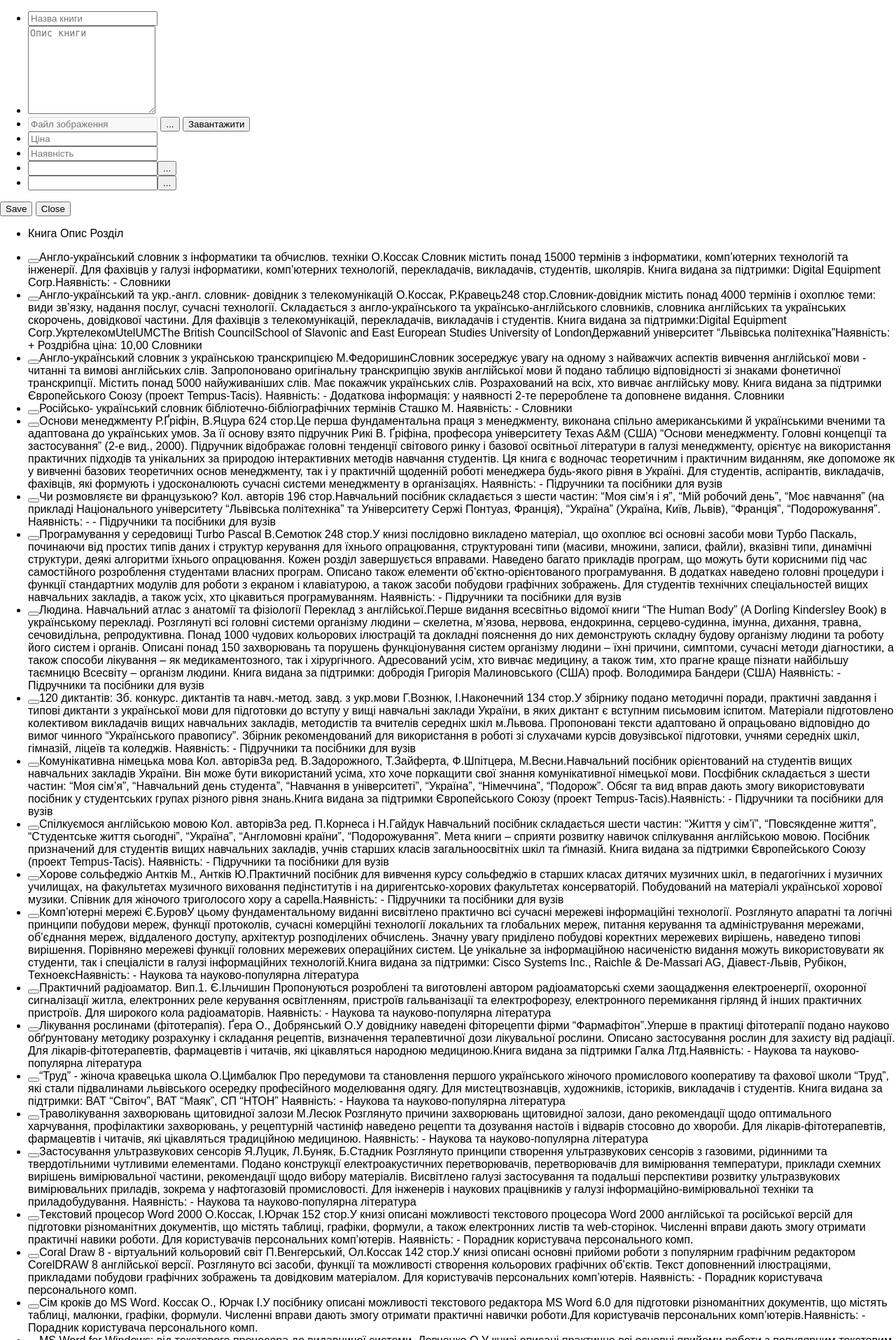
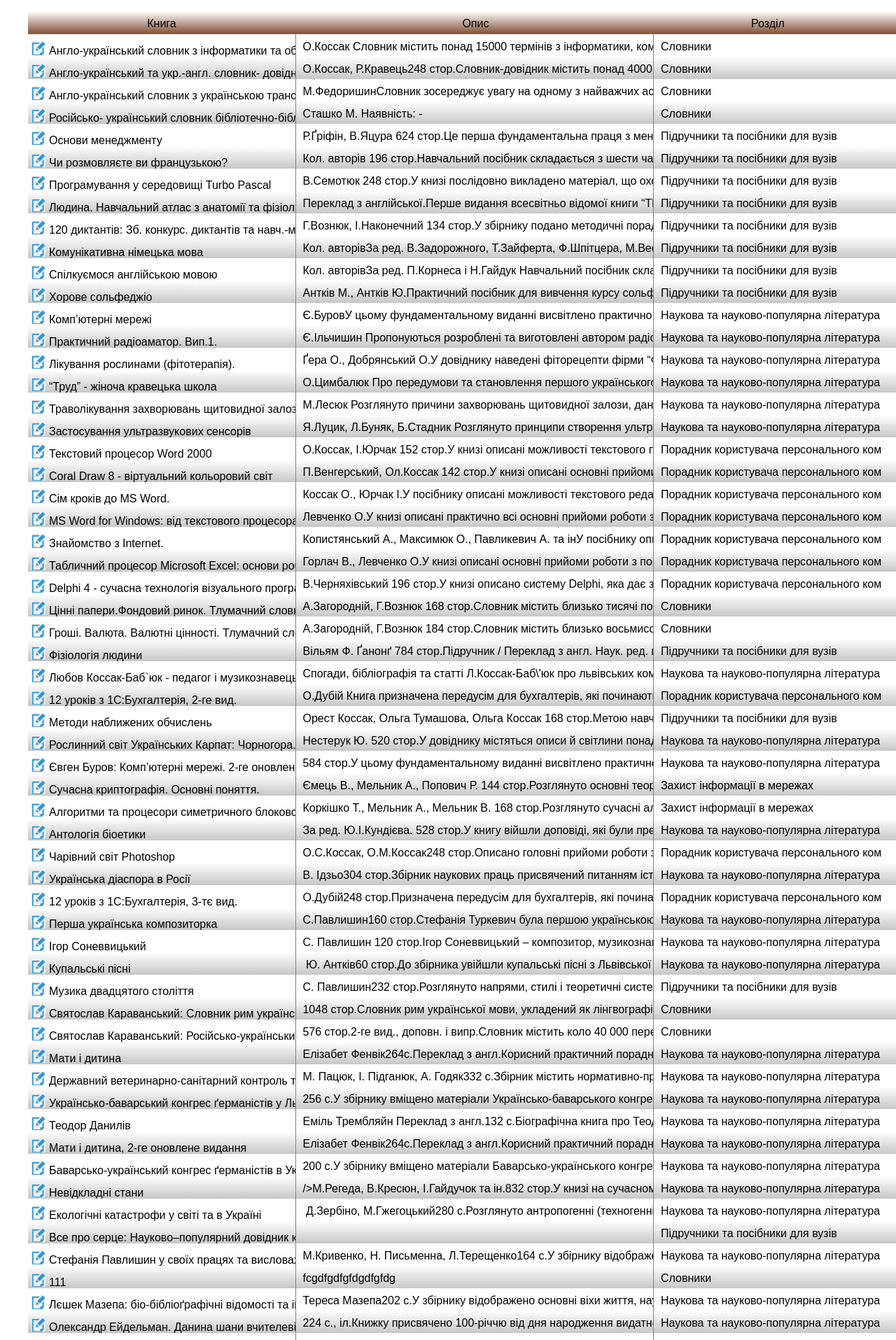
Before and after one commit to Vital-jan/bak, a PHP site: page /admin/edit_book.php in a window 1280 px wide. Shown: the top 1915 px of the page at 70% size. Run offline with PHP 8.4, Linux system fonts and the light colour scheme; data comes from the database, SQL or seed files in the repository.

Commit message:
2019-01-31-2

```diff
--- a/admin/edit_book.php
+++ b/admin/edit_book.php
@@ -43,7 +43,7 @@
 
 ?>
 
-<body>
+<body class="table">
     <form id="form-edit">
         <ul>
             <li><input type="text" name="book" placeholder="Назва книги"></li>
@@ -63,13 +63,11 @@
     <?
     echo "
     <ul>
-    <li class='row'>
+    <li class='row row-header'>
     <span class='book'>Книга</span>
     <span class='describe'>Опис</span>
     <span class='folder'>Розділ</span>
     </li>
-    </ul>
-     <ul>
     ";
 $n = 0;
 foreach($books as $key=>$value) {
--- a/assets/admin.css
+++ b/assets/admin.css
@@ -93,15 +93,45 @@
 }
 
 .table li.row {
+  height: 2rem;
   list-style-type: none;
   width: 100%;
-  margin: -4px 0;
+  margin: 0;
+  padding: 0;
   line-height: 100%;
+}
+
+.table li.row span {
+  margin: 0;
+}
+
+.table li.row span:nth-child(1) {
+  width: 30%;
+}
+
+.table li.row span:nth-child(2) {
+  width: 40%;
+}
+
+.table li.row span:nth-child(3) {
+  width: 25%;
+  border-right: none;
 }
 
 .table li.row:nth-child(odd) {
   background: -webkit-gradient(linear, left top, left bottom, from(#fff), to(#c7c7c7));
   background: linear-gradient(to bottom, #fff, #c7c7c7);
+}
+
+.table li.row:first-child {
+  background: -webkit-gradient(linear, left top, left bottom, from(#fff), to(#835235));
+  background: linear-gradient(to bottom, #fff, #835235);
+  border-bottom: 1px solid gray;
+}
+
+.table li.row:first-child span {
+  border-right: none;
+  text-align: center;
 }
 
 .table li.row button {
@@ -115,21 +145,4 @@
   border: none;
   border-radius: 2px;
 }
-
-.table .book-id {
-  width: 5%;
-}
-
-.table .book {
-  width: 30%;
-}
-
-.table .describe {
-  width: 40%;
-}
-
-.table .folder {
-  width: 10%;
-  border-right: none;
-}
 /*# sourceMappingURL=admin.css.map */
--- a/assets/admin.scss
+++ b/assets/admin.scss
@@ -6,7 +6,7 @@
     padding: 0;
 }
 
-.main-admin {
+.main-admin { // головна адмін панель
     padding: 5px 10px;
     display: flex;
     * {
@@ -41,9 +41,9 @@
         margin: 0;
         padding: 0;
     }
-}
+} // main-admin
 
-.table {
+.table { // таблиця бд
 span {
     padding: 10px 5px;
     border-right: 1px solid $border;
@@ -53,7 +53,7 @@
     display: inline-block;
     white-space: nowrap;
 }
-form {
+form { // форма редагування запису
     padding: 10px;
     border: 1px solid black;
     border-radius: 10px;
@@ -81,16 +81,41 @@
         }
     }
 }
-li {
+
+li { // таблична частина
     &.row {
+    height: 2rem;
     list-style-type: none;
     width: 100%;
-    margin: -4px 0;
+    margin: 0;
+    padding: 0;
     line-height: 100%;
+    span { // поля таблиці
+        margin: 0;
+        &:nth-child(1) {
+            width: 30%;
+        }
+        &:nth-child(2) {
+            width: 40%;
+        }
+        &:nth-child(3) {
+            width: 25%;
+            border-right: none;
+        }
+    }
     &:nth-child(odd) {
         background: linear-gradient(to bottom, #fff, rgb(199, 199, 199));
     }
-    button {
+    &:first-child { // перший рядок
+        background: linear-gradient(to bottom, #fff, rgb(131, 82, 53));
+        border-bottom: 1px solid $border;
+        span {
+            border-right: none;
+            text-align: center;
+        }
+    }
+
+    button { // кнопка редагування
         cursor: pointer;
         margin-right: 5px;
         background-image: url(img/edit-button.png);
@@ -103,17 +128,4 @@
     }
 }
 }
-.book-id {
-    width: 5%;
-}
-.book {
-    width: 30%;
-}
-.describe {
-    width: 40%;
-}
-.folder {
-    width: 10%;
-    border-right: none;
-}
 } // .table
--- a/template/connect.php
+++ b/template/connect.php
@@ -23,6 +23,7 @@
         $str = strip_tags($str, '<br>');
         $str = addslashes($str);
         $str = trim($str);
+        $str = str_replace("\n", "<br/>", $str);
         return $str;
     }
 ?>
```
Also changed, not shown: admin/index.php (+27 -29 lines), 1 other file.
